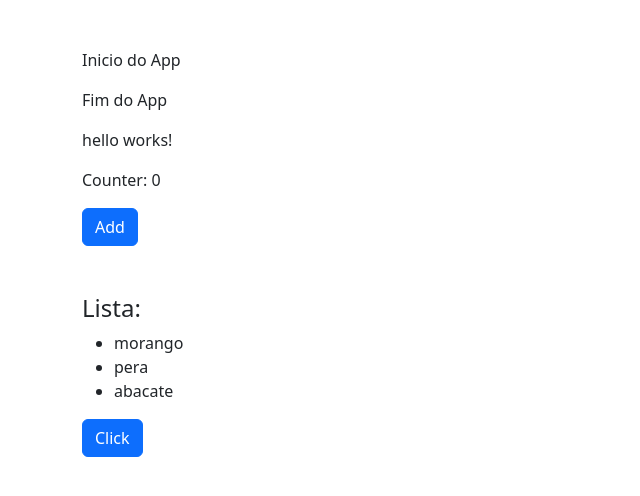
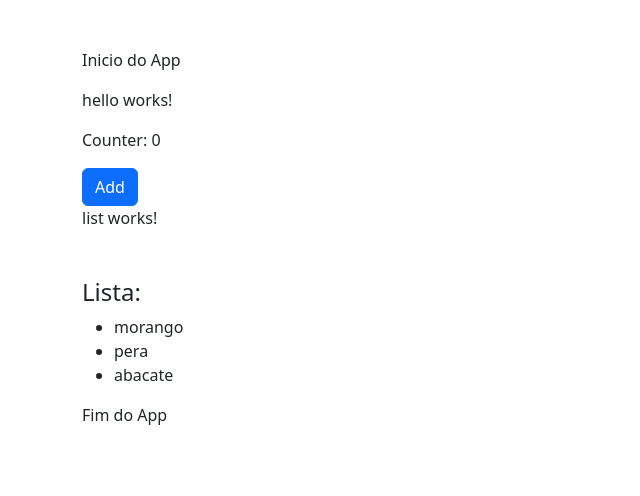
Before and after one commit to s4mp41xao/new-angular-crud, an Angular app: page /hello/list in a window 1280 px wide. Before the commit this address led to /. Shown: the top 496 px of the page, without its empty margins (0-640 px from the left). Built offline with nearby package versions, Linux system fonts and the light colour scheme.

Commit message:
feat: create children list component route from hello component

```diff
--- a/src/app/app.component.html
+++ b/src/app/app.component.html
@@ -5,5 +5,5 @@
 
   <p>Fim do App</p>
 
-  <app-hello [items]="items" (alertOnClick)="alertOnClick()" />
+  <!-- <app-hello [items]="items" (alertOnClick)="alertOnClick()" /> -->
 </div>
--- a/src/app/app.component.ts
+++ b/src/app/app.component.ts
@@ -1,18 +1,15 @@
 import { Component, signal } from '@angular/core';
 import { RouterOutlet } from '@angular/router';
-import { HelloComponent } from './initial/hello/hello.component';
 
 @Component({
   selector: 'app-root',
-  imports: [RouterOutlet, HelloComponent],
+  imports: [RouterOutlet],
   templateUrl: './app.component.html',
   styleUrl: './app.component.css',
 })
 export class AppComponent {
   title = 'angular-first-crud';
 
-  items = ['morango', 'pera', 'abacate'] as any;
-
   alertOnClick() {
     alert('Button clicked');
   }
--- a/src/app/app.routes.ts
+++ b/src/app/app.routes.ts
@@ -1,3 +1,11 @@
 import { Routes } from '@angular/router';
+import { HelloComponent } from './initial/hello/hello.component';
+import { ListComponent } from './initial/list/list.component';
 
-export const routes: Routes = [];
+export const routes: Routes = [
+  {
+    path: 'hello',
+    component: HelloComponent,
+    children: [{ path: 'list', component: ListComponent }],
+  },
+];
--- a/src/app/initial/hello/hello.component.html
+++ b/src/app/initial/hello/hello.component.html
@@ -6,13 +6,4 @@
 
 <!-- <button class="btn btn-primary" (click)="action()">Action</button> -->
 
-<div class="mt-5">
-  <h4>Lista:</h4>
-  <ul>
-    @for (item of items; track $index) {
-    <li>{{ item }}</li>
-    }
-  </ul>
-
-  <button class="btn btn-primary" (click)="alertOnClick.emit()">Click</button>
-</div>
+<router-outlet />
--- a/src/app/initial/hello/hello.component.ts
+++ b/src/app/initial/hello/hello.component.ts
@@ -1,8 +1,9 @@
 import { Component, EventEmitter, Input, Output, signal } from '@angular/core';
+import { RouterModule } from '@angular/router';
 
 @Component({
   selector: 'app-hello',
-  imports: [],
+  imports: [RouterModule],
   templateUrl: './hello.component.html',
   styleUrl: './hello.component.css',
 })
--- /dev/null
+++ b/src/app/initial/list/list.component.html
@@ -0,0 +1,12 @@
+<p>list works!</p>
+
+<div class="mt-5">
+  <h4>Lista:</h4>
+  <ul>
+    @for (item of items; track $index) {
+    <li>{{ item }}</li>
+    }
+  </ul>
+
+  <!-- <button class="btn btn-primary" (click)="alertOnClick.emit()">Click</button> -->
+</div>
--- /dev/null
+++ b/src/app/initial/list/list.component.ts
@@ -0,0 +1,11 @@
+import { Component } from '@angular/core';
+
+@Component({
+  selector: 'app-list',
+  imports: [],
+  templateUrl: './list.component.html',
+  styleUrl: './list.component.css',
+})
+export class ListComponent {
+  items = ['morango', 'pera', 'abacate'] as any;
+}
```
Also changed, not shown: src/app/initial/list/list.component.css (added).
